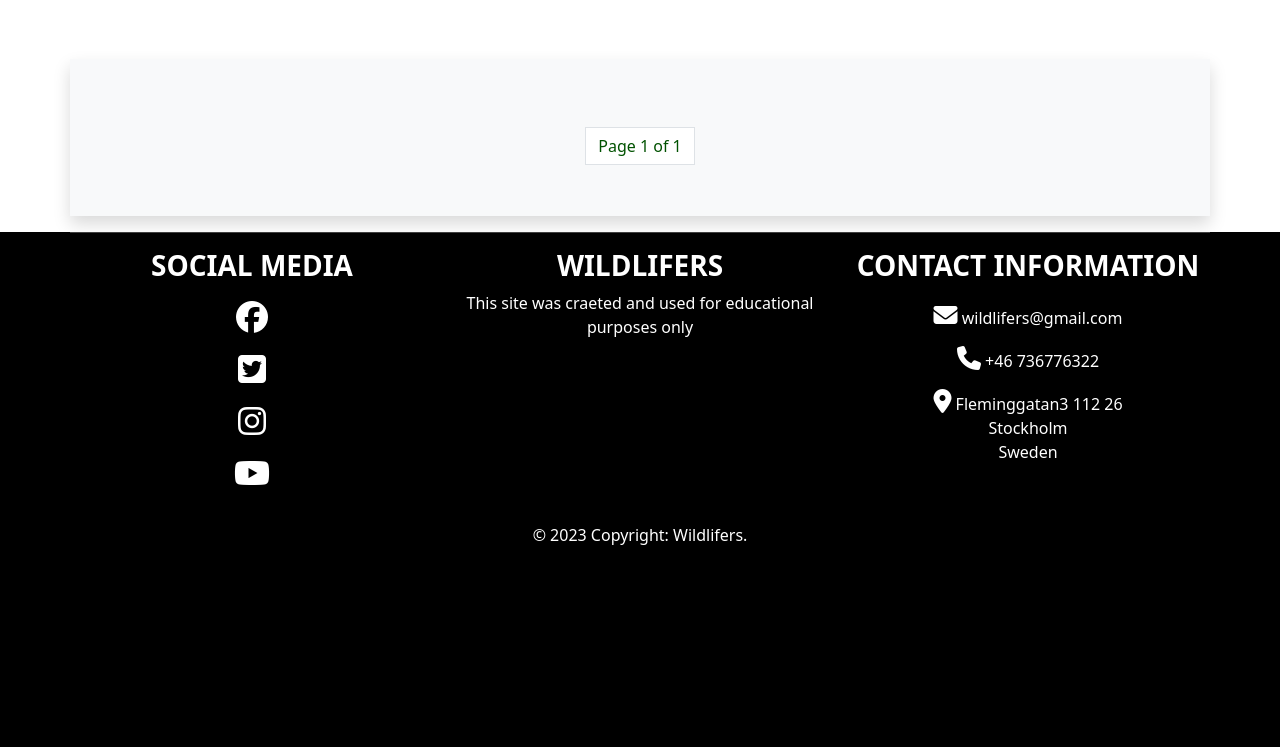
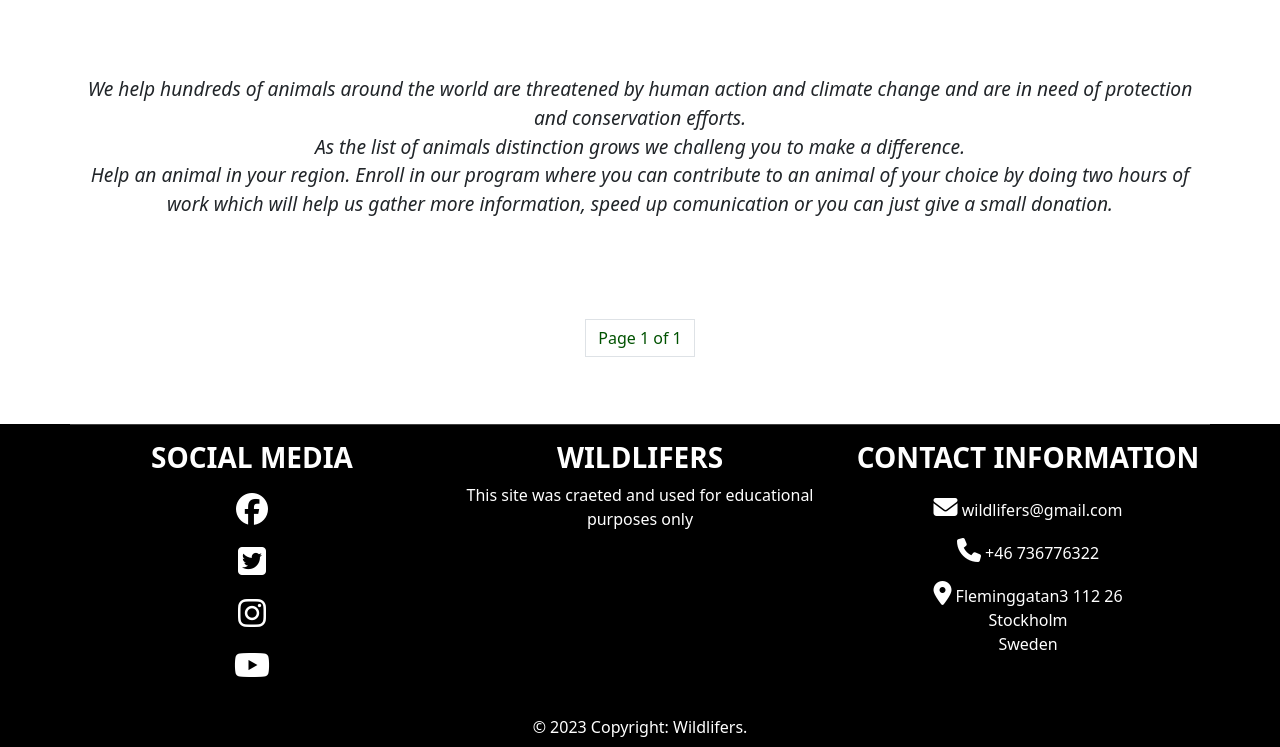
Before and after one commit to Ewie1/CI_PP4_Wildlifers, a Django app: page /programs/ in a window 1280 px wide. Shown: the part 383-1130 px from the top of the page. Before the commit the page ends 928 px from the top, so only its background shows below. Run offline with Django 3.2, Linux system fonts and the light colour scheme; data that the repository does not hold is empty; some libraries are stand-ins or nearby versions.

Commit message:
Add style to program pages

```diff
--- a/programs/templates/programs/programs_list.html
+++ b/programs/templates/programs/programs_list.html
@@ -5,20 +5,19 @@
 
 {% load programapp_tags %}
 <section>
-    <div class="container">
+    <div class="container g-0">
         <div class="row program-page-image justify-content-center rounded-3 mt-3 ">
             <h2>Take Action!</h2>
-            <div class="col-md text-center">
-                <div class="">
-                    <!---  <h3>Work with Us</h3>-->
-                   <!--<p>Hundreds of thousands of animals around the world are threatened by human action
-                        and climate change and are in need of protection and conservation efforts. <br>As the list of
-                        animals distinction grows we challeng you to make a difference.<br> Help an animal in your
-                        region. Enroll in our program where you can contribute to an animal of your choice
-                        by doing two hours of work which will help us gather more information, speed up comunication
-                        or you can just give a small donation.
-                    </p>-->
-                </div>
+        </div>
+        <div class="row">
+            <div class="col-md text-center m-3" style="font-size: 1.2rem;">
+               <em><p>We help hundreds of animals around the world are threatened by human action
+                    and climate change and are in need of protection and conservation efforts. <br>As the list of
+                    animals distinction grows we challeng you to make a difference.<br> Help an animal in your
+                    region. Enroll in our program where you can contribute to an animal of your choice
+                    by doing two hours of work which will help us gather more information, speed up comunication
+                    or you can just give a small donation.
+                </p></em>
             </div>
         </div>
 </section>
@@ -39,14 +38,16 @@
         </div>
     </div>
 </section>-->
-<div class="container justify-content-center shadow py-5 bg-light ">
+<div class="container justify-content-center  py-5 ">
+    <div class="row">
+        <div class="col-sm-12">
     {% for program in program_list %}
-    <div class=" card  m-4 me-md mx-auto col-md mb-3" style="max-width: 600px;">
+    <div class=" card  m-4 me-md mx-auto col-md-6 col-sm-12 mb-3" style="max-width: 600px;">
         <div class="row g-0">
             <div class="col-md">
-                <img src="{{ program.image.url }}" class="img-fluid rounded-start card-image" alt="...">
+                <img src="{{ program.image.url }}" class="img-fluid rounded-start card-image" alt="{{ program.animal_name }}">
             </div>
-            <div class="col-md-6">
+            <div class="col-md">
                 <div class="card-body animal-cards">
                     <h4 class="card-title">{{ program.animal_name }}</h4>
                     <p class="card-text">
@@ -63,6 +64,8 @@
             </div>
         </div>
     </div>
+
+
 
     {% endfor %}
 
@@ -84,4 +87,7 @@
         </ul>
     </nav>
 </div>
+</div>
+</div>
+
 {% endblock %}
--- a/programs/views.py
+++ b/programs/views.py
@@ -14,9 +14,9 @@ from .models import Program
 def show_all_programs_page(request):
     """
     Function to show
-    and paginte all programs
+    and paginted all programs
     """
-    program_paginator = Paginator(Program.objects.all(), 5)
+    program_paginator = Paginator(Program.objects.all(), 3)
     page = request.GET.get('page')
     program_list = program_paginator.get_page(page)
 
--- a/static/css/style.css
+++ b/static/css/style.css
@@ -196,7 +196,7 @@ footer h3 {
 /* Style for program card display*/
 .program-page-image {
    /* background:  rgba(240, 240, 240, 0.888);*/
-    background: url('https://res.cloudinary.com/deipzfplq/image/upload/v1679050465/rainforest-sunset2_nkdcgr.jpg')center no-repeat;
+    background: url('https://res.cloudinary.com/deipzfplq/image/upload/v1679050465/rainforest-sunset2_nkdcgr.jpg')center no-repeat fixed;
     margin-bottom: 60px;
     background-size: cover;
     height: 300px;
```
Also changed, not shown: blog/templates/blog/blog_story.html (+6 -6 lines), programs/templates/programs/programs.html (+17 -10 lines), README.md, blog/migrations/0003_auto_20230323_1800.py (added).
